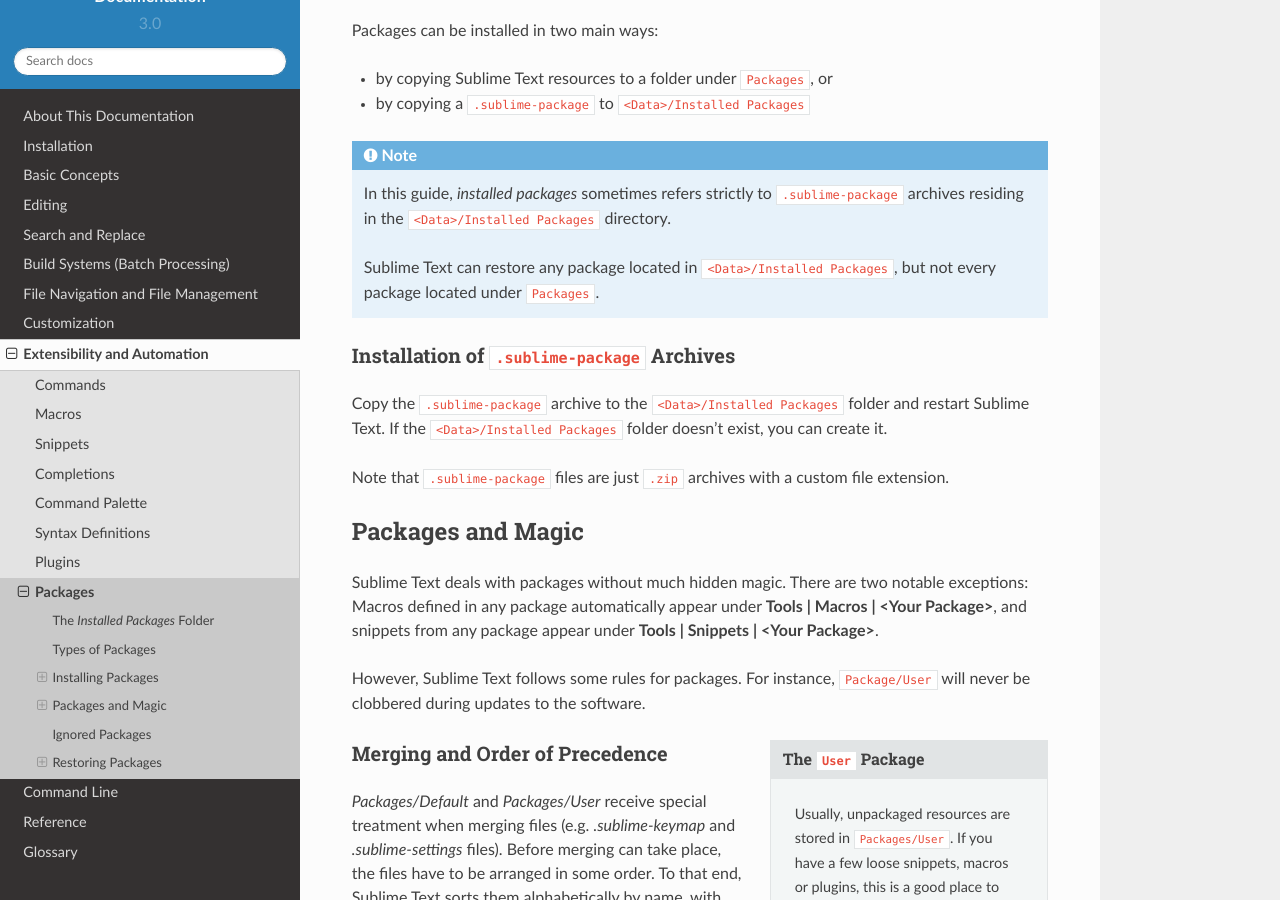
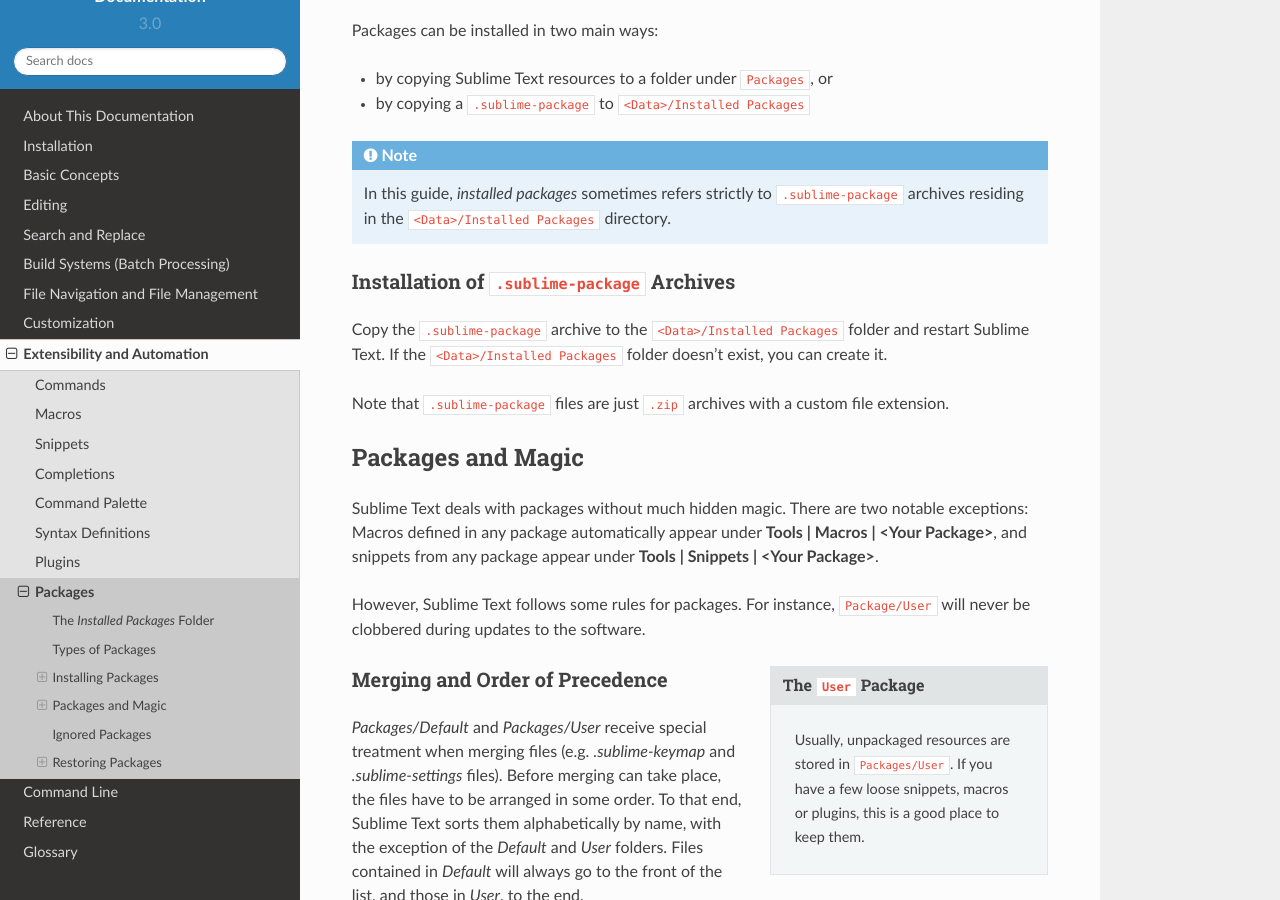
Before and after one commit to guillermooo/sublime-undocs, a Sphinx documentation site: the page built from source/extensibility/packages.rst, in a window 1280 px wide and 900 px high, scrolled down 1600 px. Built offline with Sphinx 7.4.7 and the Read the Docs theme 2.0.0, drawn with Linux system fonts in a browser that asks for light colours.

Commit message:
remove wrong info

```diff
--- a/source/extensibility/packages.rst
+++ b/source/extensibility/packages.rst
@@ -122,11 +122,7 @@
    In this guide,
    *installed packages* sometimes refers strictly
    to ``.sublime-package`` archives residing
-   in the ``<Data>/Installed Packages`` directory.
-
-   Sublime Text can restore any package
-   located in ``<Data>/Installed Packages``, but
-   not every package located under ``Packages``.
+   in the :file:`<Data>/Installed Packages` directory.
 
 
 .. _installation-of-sublime-packages:
```
